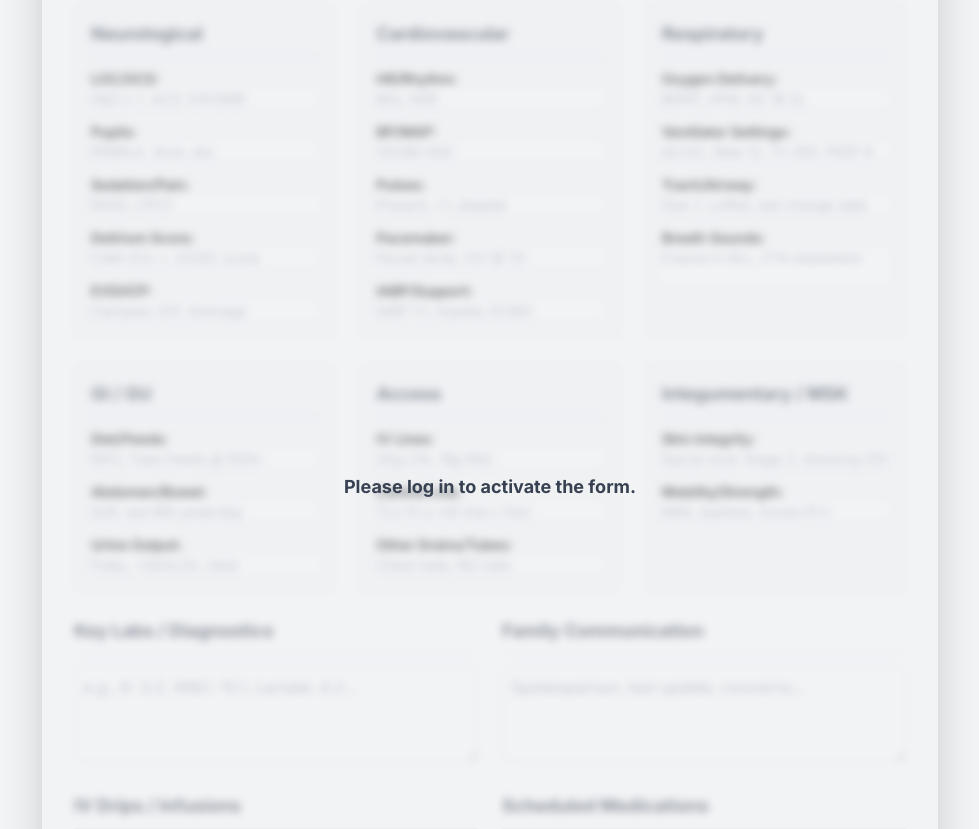
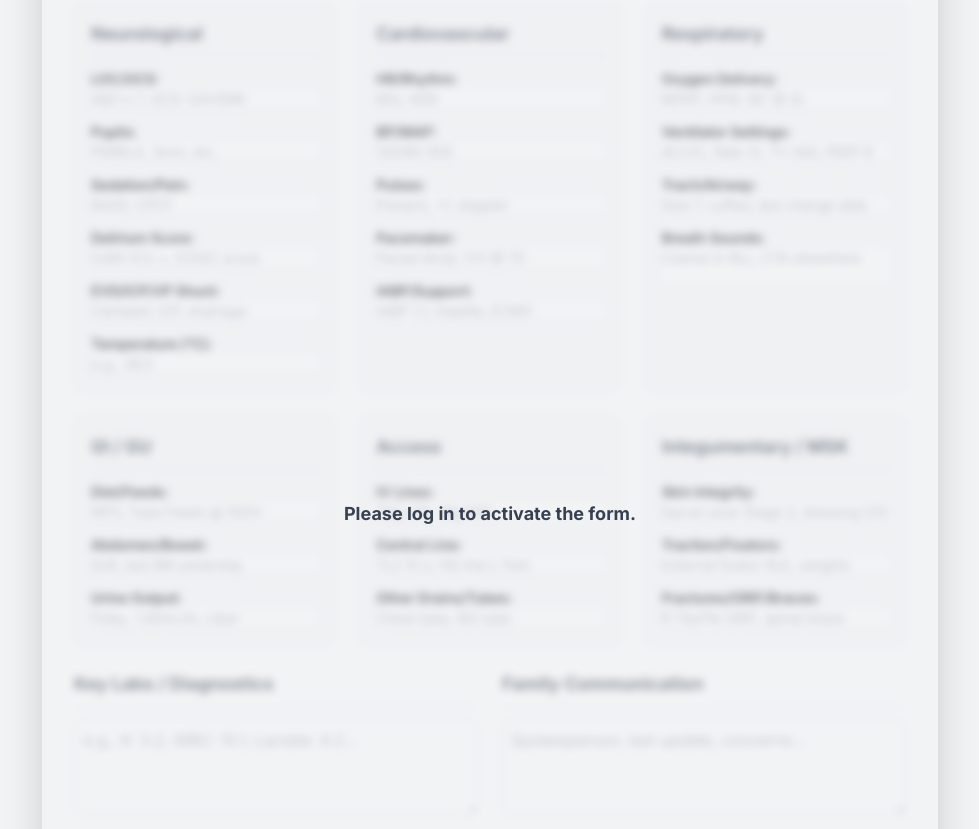
Before and after one commit to ICURobot/sbar-generator, a website: page index.html in a window 1280 px wide. Shown: the part 380-1209 px from the top of the page, without its empty margins (150-1129 px from the left). Drawn offline with nearby package versions, Linux system fonts and the light colour scheme.

Commit message:
Update index.html
temperature check added and more MSK stuff

```diff
--- a/index.html
+++ b/index.html
@@ -27,7 +27,6 @@
         <!-- Login/Logout section -->
         <div id="auth-container" class="bg-white rounded-lg shadow-md p-4 mb-6 flex justify-between items-center">
             <div id="user-info" class="text-sm font-medium text-gray-600">Please log in to use the generator.</div>
-            <!-- UPDATED: Removed data-netlify-identity-button and added an ID -->
             <button id="auth-btn" class="bg-sky-600 hover:bg-sky-700 text-white font-bold py-2 px-4 rounded-lg transition-colors text-sm">Log In / Sign Up</button>
         </div>
 
@@ -58,6 +57,7 @@
                 </section>
 
                 <div class="grid grid-cols-1 md:grid-cols-2 lg:grid-cols-3 gap-6">
+                    <!-- UPDATED: Neurological -->
                     <div class="bg-gray-50 p-4 rounded-lg border border-gray-200">
                         <h2 class="font-bold text-lg text-gray-700 mb-3 border-b pb-2">Neurological</h2>
                         <div class="space-y-3 text-sm">
@@ -65,9 +65,11 @@
                              <div><span class="font-semibold">Pupils:</span> <input id="pupils" class="w-full border-0 border-b p-0" placeholder="PERRLA, 3mm, etc."></div>
                              <div><span class="font-semibold">Sedation/Pain:</span> <input id="sedation-pain" class="w-full border-0 border-b p-0" placeholder="RASS, CPOT"></div>
                              <div><span class="font-semibold">Delirium Score:</span> <input id="delirium-score" class="w-full border-0 border-b p-0" placeholder="CAM-ICU +, ICDSC score"></div>
-                             <div><span class="font-semibold">EVD/ICP:</span> <input id="evd" class="w-full border-0 border-b p-0" placeholder="Clamped, ICP, drainage"></div>
+                             <div><span class="font-semibold">EVD/ICP/VP Shunt:</span> <input id="evd" class="w-full border-0 border-b p-0" placeholder="Clamped, ICP, drainage"></div>
+                             <div><span class="font-semibold">Temperature (°C):</span> <input id="temperature" type="number" step="0.1" class="w-full border-0 border-b p-0" placeholder="e.g., 38.5"></div>
                         </div>
                     </div>
+                    <!-- Cardiovascular -->
                     <div class="bg-gray-50 p-4 rounded-lg border border-gray-200">
                         <h2 class="font-bold text-lg text-gray-700 mb-3 border-b pb-2">Cardiovascular</h2>
                          <div class="space-y-3 text-sm">
@@ -78,6 +80,7 @@
                             <div><span class="font-semibold">IABP/Support:</span> <input id="iabp" class="w-full border-0 border-b p-0" placeholder="IABP 1:1, Impella, ECMO"></div>
                         </div>
                     </div>
+                    <!-- Respiratory -->
                     <div class="bg-gray-50 p-4 rounded-lg border border-gray-200">
                         <h2 class="font-bold text-lg text-gray-700 mb-3 border-b pb-2">Respiratory</h2>
                         <div class="space-y-3 text-sm">
@@ -87,6 +90,7 @@
                             <div><span class="font-semibold">Breath Sounds:</span><textarea id="breath-sounds" class="w-full border-0 border-b resize-none p-0" placeholder="Coarse in RLL, CTA elsewhere"></textarea></div>
                         </div>
                     </div>
+                    <!-- GI/GU Section -->
                     <div class="bg-gray-50 p-4 rounded-lg border border-gray-200">
                         <h2 class="font-bold text-lg text-gray-700 mb-3 border-b pb-2">GI / GU</h2>
                         <div class="space-y-3 text-sm">
@@ -95,6 +99,7 @@
                             <div><span class="font-semibold">Urine Output:</span> <input id="urine-output" class="w-full border-0 border-b p-0" placeholder="Foley, >30mL/hr, clear"></div>
                         </div>
                     </div>
+                    <!-- Access Section -->
                     <div class="bg-gray-50 p-4 rounded-lg border border-gray-200">
                         <h2 class="font-bold text-lg text-gray-700 mb-3 border-b pb-2">Access</h2>
                          <div class="space-y-3 text-sm">
@@ -103,11 +108,13 @@
                             <div><span class="font-semibold">Other Drains/Tubes:</span> <input id="drains-tubes" class="w-full border-0 border-b p-0" placeholder="Chest tube, NG tube"></div>
                         </div>
                     </div>
+                    <!-- UPDATED: Integumentary/MSK Section -->
                     <div class="bg-gray-50 p-4 rounded-lg border border-gray-200">
                         <h2 class="font-bold text-lg text-gray-700 mb-3 border-b pb-2">Integumentary / MSK</h2>
                          <div class="space-y-3 text-sm">
                             <div><span class="font-semibold">Skin Integrity:</span> <input id="skin-integrity" class="w-full border-0 border-b p-0" placeholder="Sacral ulcer Stage 2, dressing CDI"></div>
-                            <div><span class="font-semibold">Mobility/Strength:</span> <input id="mobility-strength" class="w-full border-0 border-b p-0" placeholder="MAE, bedrest, moves R>L"></div>
+                            <div><span class="font-semibold">Traction/Fixators:</span> <input id="traction-fixators" class="w-full border-0 border-b p-0" placeholder="External fixator RLE, weights"></div>
+                            <div><span class="font-semibold">Fractures/ORIF/Braces:</span> <input id="fractures-braces" class="w-full border-0 border-b p-0" placeholder="R Tib/Fib ORIF, spinal brace"></div>
                         </div>
                     </div>
                 </div>
```
